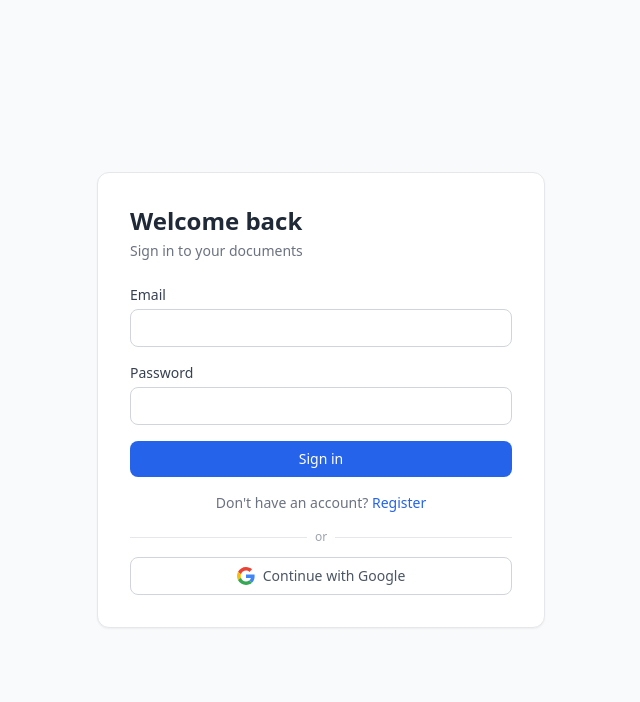
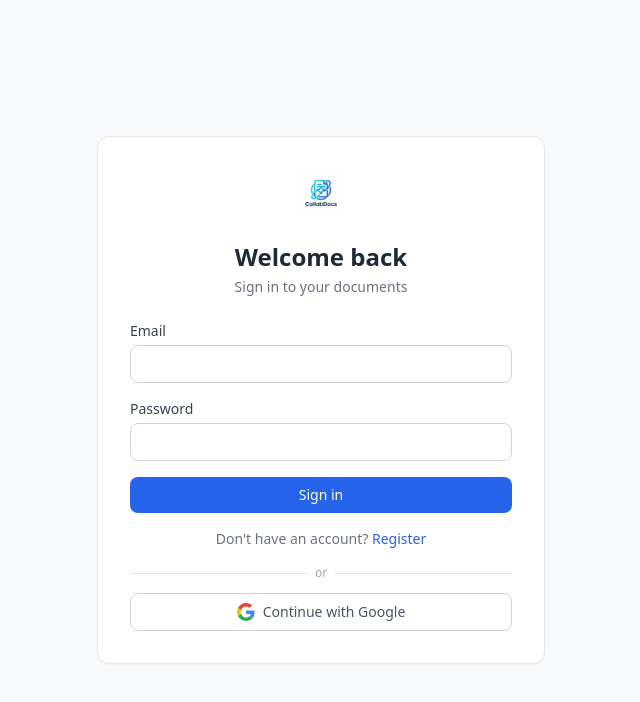
Before and after one commit to divya-3005/collab-editor, a React (Vite) app in the folder client/: page /login in a window 1280 px wide. Shown: the top 702 px of the page, without its empty margins (319-959 px from the left). Built offline with nearby package versions, Linux system fonts and the light colour scheme; no server answers.

Commit message:
feat: add CollabDocs logo

```diff
--- a/client/index.html
+++ b/client/index.html
@@ -2,9 +2,9 @@
 <html lang="en">
   <head>
     <meta charset="UTF-8" />
-    <link rel="icon" type="image/svg+xml" href="/favicon.svg" />
+    <link rel="icon" type="image/png" href="/logo.png" />
     <meta name="viewport" content="width=device-width, initial-scale=1.0" />
-    <title>client</title>
+    <title>CollabDocs</title>
   </head>
   <body>
     <div id="root"></div>
--- a/client/src/pages/Dashboard.jsx
+++ b/client/src/pages/Dashboard.jsx
@@ -57,7 +57,10 @@ export default function Dashboard() {
   return (
     <div className="min-h-screen bg-gray-50">
       <div className="bg-white border-b border-gray-200 px-6 py-4 flex items-center justify-between">
-        <h1 className="text-xl font-semibold text-blue-600">CollabDocs</h1>
+        <div className="flex items-center gap-2">
+          <img src="/logo.png" alt="Logo" className="h-6 w-auto" />
+          <h1 className="text-xl font-semibold text-blue-600">CollabDocs</h1>
+        </div>
         <div className="flex items-center gap-4">
           <span className="text-sm text-gray-600">{user.name}</span>
           <button
--- a/client/src/pages/Login.jsx
+++ b/client/src/pages/Login.jsx
@@ -44,10 +44,13 @@ export default function Login() {
   return (
     <div className="min-h-screen bg-gray-50 flex items-center justify-center">
       <div className="bg-white p-8 rounded-xl shadow-sm border border-gray-200 w-full max-w-md">
-        <h1 className="text-2xl font-semibold text-gray-800 mb-1">
+        <div className="flex justify-center mb-6">
+          <img src="/logo.png" alt="CollabDocs Logo" className="h-12 w-auto" />
+        </div>
+        <h1 className="text-2xl font-semibold text-gray-800 mb-1 text-center">
           {isRegister ? 'Create account' : 'Welcome back'}
         </h1>
-        <p className="text-gray-500 text-sm mb-6">
+        <p className="text-gray-500 text-sm mb-6 text-center">
           {isRegister ? 'Start collaborating today' : 'Sign in to your documents'}
         </p>
 
--- a/client/src/pages/SharedDocument.jsx
+++ b/client/src/pages/SharedDocument.jsx
@@ -98,7 +98,10 @@ export default function SharedDocument() {
     <div className="min-h-screen bg-white">
       <div className="fixed top-0 left-0 right-0 bg-white border-b border-gray-200 px-6 py-3 flex items-center justify-between z-10">
         <div className="flex items-center gap-4">
-          <span className="text-xl font-semibold text-blue-600">CollabDocs</span>
+          <div className="flex items-center gap-2">
+            <img src="/logo.png" alt="Logo" className="h-6 w-auto" />
+            <span className="text-xl font-semibold text-blue-600">CollabDocs</span>
+          </div>
           <span className="text-sm text-gray-600">{title}</span>
         </div>
         <div className="flex items-center gap-3">
```
Also changed, not shown: client/public/logo.png (added).
